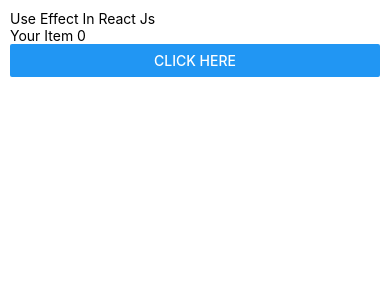
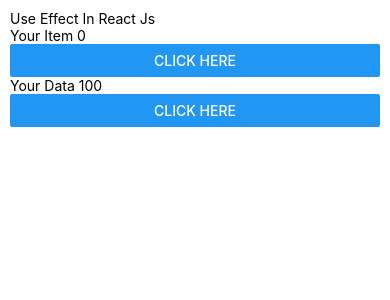
Before and after one commit to zeeshanbinary/react-native-int, a React Native app: screen / in a window 390 px wide. Shown: the top 300 px of the page. Built offline with nearby package versions, Linux system fonts and the light colour scheme.

Commit message:
UseEffect in state

```diff
--- a/App.tsx
+++ b/App.tsx
@@ -1,11 +1,11 @@
 import React from 'react';
-import State from './app/State/State';
+import StateUpdate from './app/StateUpdate/StateUpdate';
 
 
 function App() {
   return (
     <>
-      <State />
+      <StateUpdate />
     </>
   );
 }
--- /dev/null
+++ b/app/StateUpdate/StateUpdate.js
@@ -0,0 +1,44 @@
+import React, { useEffect, useState } from "react";
+import { Button, StyleSheet, Text, View } from "react-native";
+
+const StateUpdate = () => {
+    const [item, setItem] = useState(0);
+    const [data, setData] = useState(100)
+
+    useEffect(() => {
+        console.warn(item, "Item")
+    }, [item])
+
+    useEffect(() => {
+        console.warn("Call some Api")
+    },[data])
+
+    const handlePress = () => {
+        setItem(item + 1)
+    }
+
+    const handleData = () => {
+        setData(data + 1)
+    }
+    return (
+        <View style={styles.container}>
+            <Text>Use Effect In React Js</Text>
+            <Text>Your Item {item}</Text>
+            <Button title="Click Here" onPress={handlePress} />
+
+            <View>
+                <Text>Your Data {data}</Text>
+                <Button title="Click Here" onPress={handleData} />
+            </View>
+        </View>
+    )
+}
+
+export default StateUpdate;
+
+const styles = StyleSheet.create({
+    container: {
+        paddingHorizontal: 10,
+        paddingVertical: 10
+    }
+})
```
